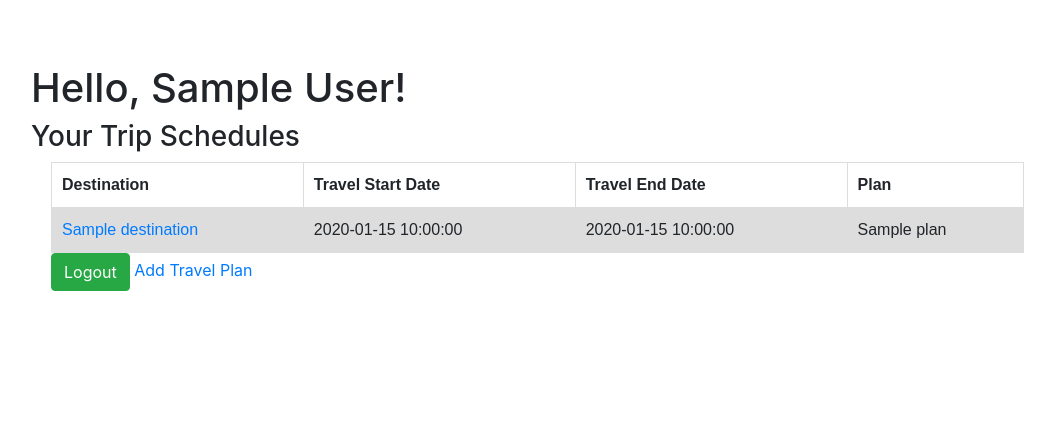
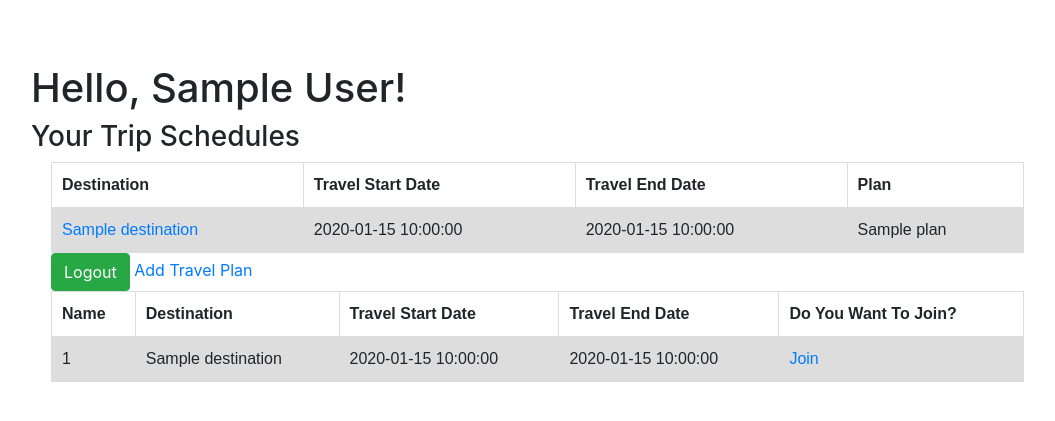
Before and after one commit to MarisaConway/Travel-Buddies, a Flask app: template templates/travels.html in a window 1280 px wide. Shown: the top 421 px of the page, without its empty margins (1-1056 px from the left). Run offline with Flask 2, Linux system fonts and the light colour scheme; the template is opened without the code that fills it: most values are stand-ins (such as "Sample title", 1, 10 or a date in 2020); some libraries are stand-ins or nearby versions.

Commit message:
join function is working

```diff
--- a/server.py
+++ b/server.py
@@ -96,13 +96,46 @@ def travels():
     users = db.query_db(query, data)
 
     db = connectToMySQL('vacays')
-    query = "SELECT * FROM users_travelplan RIGHT JOIN travel_plan ON travel_plan_id = %(id)s;"
+    query = "SELECT * FROM users_travelplan RIGHT JOIN travel_plan ON users_travelplan.travel_plan_id = travel_plan.id where users_travelplan.users_id = %(id)s;"
 
     trips = db.query_db(query,data)
+
+    db = connectToMySQL('vacays')
+    query =  "SELECT * FROM users_travelplan RIGHT JOIN travel_plan ON users_travelplan.travel_plan_id = travel_plan.id where users_travelplan.users_id != %(id)s;"
+    # query = "SELECT * travel_plan where users_id != %(id)s;"
+    usertrips = db.query_db(query,data)
+
+
+    # print("%"*100)
+    # print(usertrips)
+    # print("&"*100)
+
     # print(trips)
-    print(users[0])
+    # print(users[0])
 
-    return render_template("travels.html", userdata=users[0], trips=trips)
+    return render_template("travels.html", userdata=users[0], trips=trips, usertrips = usertrips)
+
+
+
+@app.route("/main/travels/join/<trip_id>")
+def join(trip_id):
+    print(trip_id)
+    query = "INSERT INTO users_travelplan (users_id, travel_plan_id, created_at, updated_at) VALUES (%(ui)s, %(ti)s, NOW(), NOW());"
+    data ={
+        "ui": session["userdata"],
+        "ti": trip_id
+        }
+    db = connectToMySQL('vacays')
+    db.query_db(query,data)
+
+    # db = connectToMySQL('vacays')
+    # query = "SELECT * FROM travel_plan;"
+    # usertrips = db.query_db(query,data)
+    # print("%"*100)
+    # print(usertrips)
+    # print("&"*100)
+    return redirect("/travels")
+
 
 
 @app.route("/main/travels/add")
@@ -153,7 +186,7 @@ def add():
         db = connectToMySQL('vacays')
         flash("Successfully added")
         tripdata = db.query_db(query,data)
-        # print(tripdata)
+        print(tripdata)
         # print("*"*20)
         query = "INSERT INTO users_travelplan (users_id, travel_plan_id, created_at, updated_at) VALUES (%(ui)s, %(ti)s, NOW(), NOW());"
         data ={
@@ -216,7 +249,7 @@ def destination (trip_id):
 
     data = {
         # "id": session['userdata'],
-        "trip_id": trip_id,
+        "trip_id": trip_id
 
     }
 
@@ -225,7 +258,24 @@ def destination (trip_id):
     print(trip)
     print("&"*100)
 
-    return render_template("destination.html", trip = trip[0])
+    db = connectToMySQL("vacays")
+    # query = "select users_travelplan.travel_plan_id, users.full_name from users_travelplan join users on users_travelplan.users_id where users_travelplan.travel_plan_id=%(trip_id)s;"
+
+    query = "select full_name from users_travelplan join users on users.id = users_travelplan.users_id where travel_plan_id = %(trip_id)s;"
+
+    data = {
+
+        "trip_id": trip_id
+    }
+
+    trips = db.query_db(query,data)
+
+    print(trips)
+    # query = "select users_travelplan.*, users.full_name from users_travelplan Join users on users_travelplan.users_id = users.id where users_travelplan.id=63;"
+
+    # joinedtrip = db.query_db(query,data)
+    # , joinedtrip = joinedtrip
+    return render_template("destination.html", trip = trip[0], trips = trips)
 
 
 
--- a/templates/travels.html
+++ b/templates/travels.html
@@ -20,7 +20,12 @@
     padding: 10px;
     width:auto;
     }
-
+    td {
+    border: 1px solid #dddddd;
+    /* text-align: left; */
+    padding: 10px;
+    width:auto;
+    }
     .jumbotron{
         background-color: white;
     }
@@ -61,6 +66,26 @@
 
         </form>
     </div>
-        </div>
+
+    <table>
+        <tr>
+            <th>Name</th>
+            <th>Destination</th>
+            <th>Travel Start Date</th>
+            <th>Travel End Date</th>
+            <th>Do You Want To Join?</th>
+        </tr>
+
+        {%for usertrip in usertrips%}
+       <tr>
+           <td>{{usertrip.id}}</td>
+           <td>{{usertrip.destination}}</td>
+           <td>{{usertrip.start_date}}</td>
+           <td>{{usertrip.end_date}}</td>
+           <td><a href="/main/travels/join/{{usertrip.travel_plan_id}}">Join</a></td>
+       </tr>
+       {%endfor%}
+
+    </table>
 </body>
 </html>
```
Also changed, not shown: templates/destination.html (+7 -3 lines).
